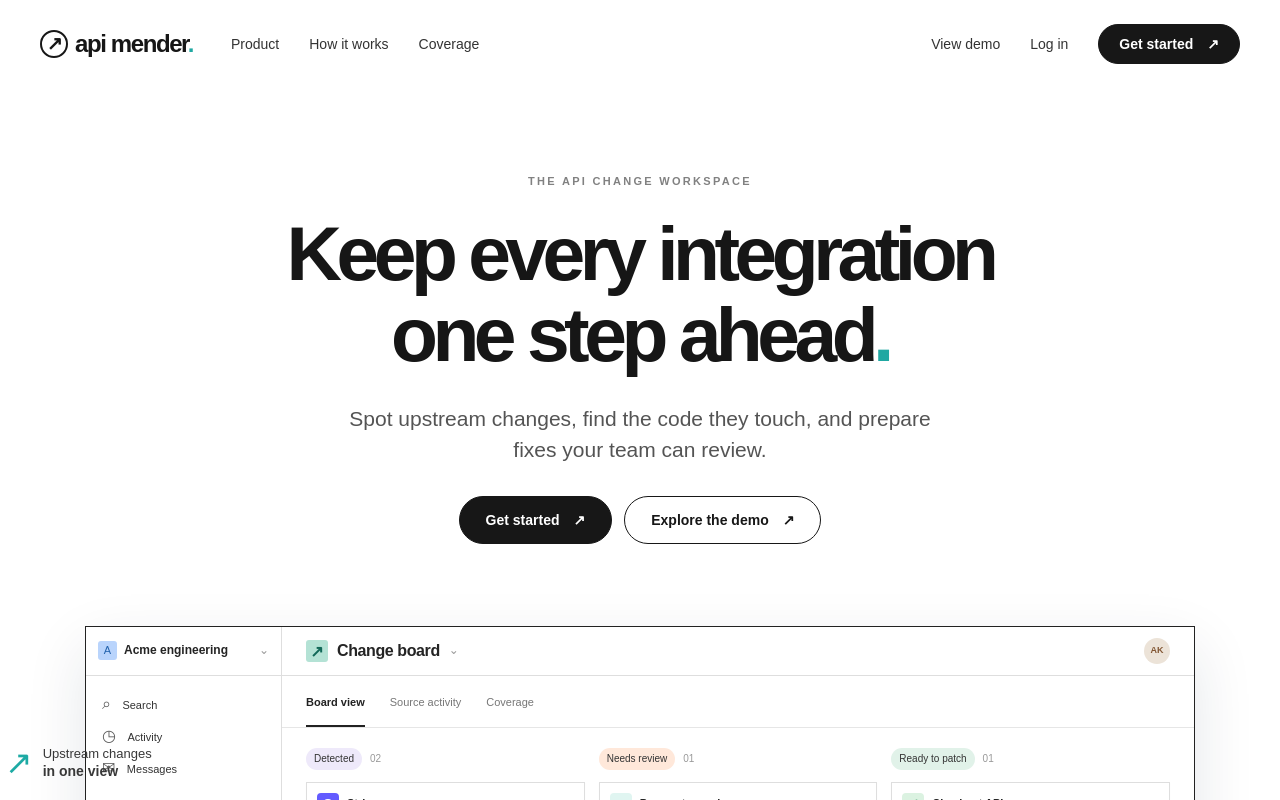
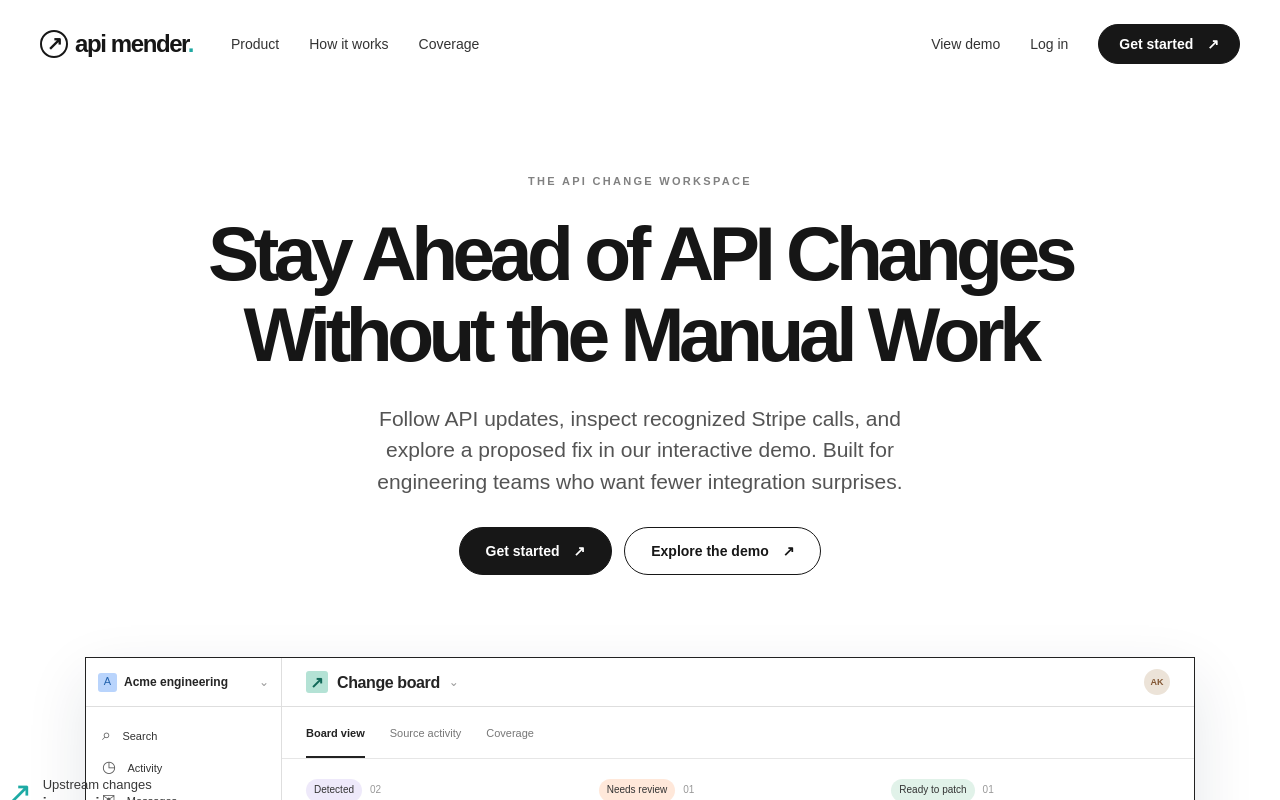
Before and after one commit to arkaraae/api-mender, a Next.js app: page / in a window 1280 px wide. Shown: the top 800 px of the page. Built offline with nearby package versions, Linux system fonts and the light colour scheme.

Commit message:
Update landing hero copy

```diff
--- a/app/page.tsx
+++ b/app/page.tsx
@@ -11,8 +11,8 @@ export default function Home() {
     </header>
     <section className="marketing-hero" aria-labelledby="hero-title">
       <p className="hero-kicker">THE API CHANGE WORKSPACE</p>
-      <h1 id="hero-title">Keep every integration<br/> one step ahead<span className="brand-period">.</span></h1>
-      <p className="hero-subtitle">Spot upstream changes, find the code they touch, and prepare fixes your team can review.</p>
+      <h1 id="hero-title">Stay Ahead of API Changes<br/> Without the Manual Work</h1>
+      <p className="hero-subtitle">Follow API updates, inspect recognized Stripe calls, and explore a proposed fix in our interactive demo. Built for engineering teams who want fewer integration surprises.</p>
       <div className="hero-actions"><a className="pill-button pill-dark" href="/live">Get started <span aria-hidden="true">↗</span></a><a className="pill-button pill-outline" href="/demo">Explore the demo <span aria-hidden="true">↗</span></a></div>
     </section>
     <section id="product" className="marketing-product" aria-label="API Mender product preview">
```
